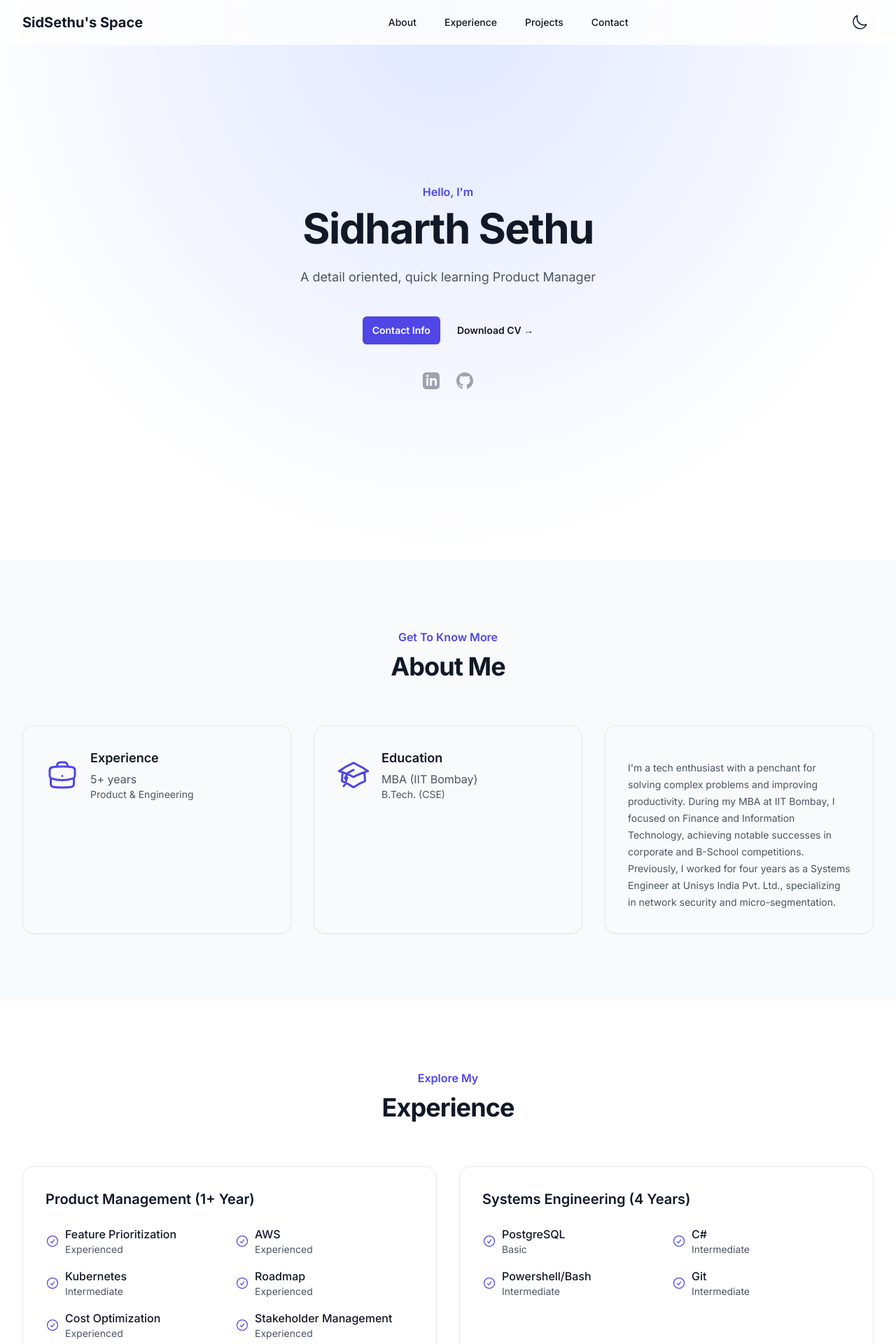
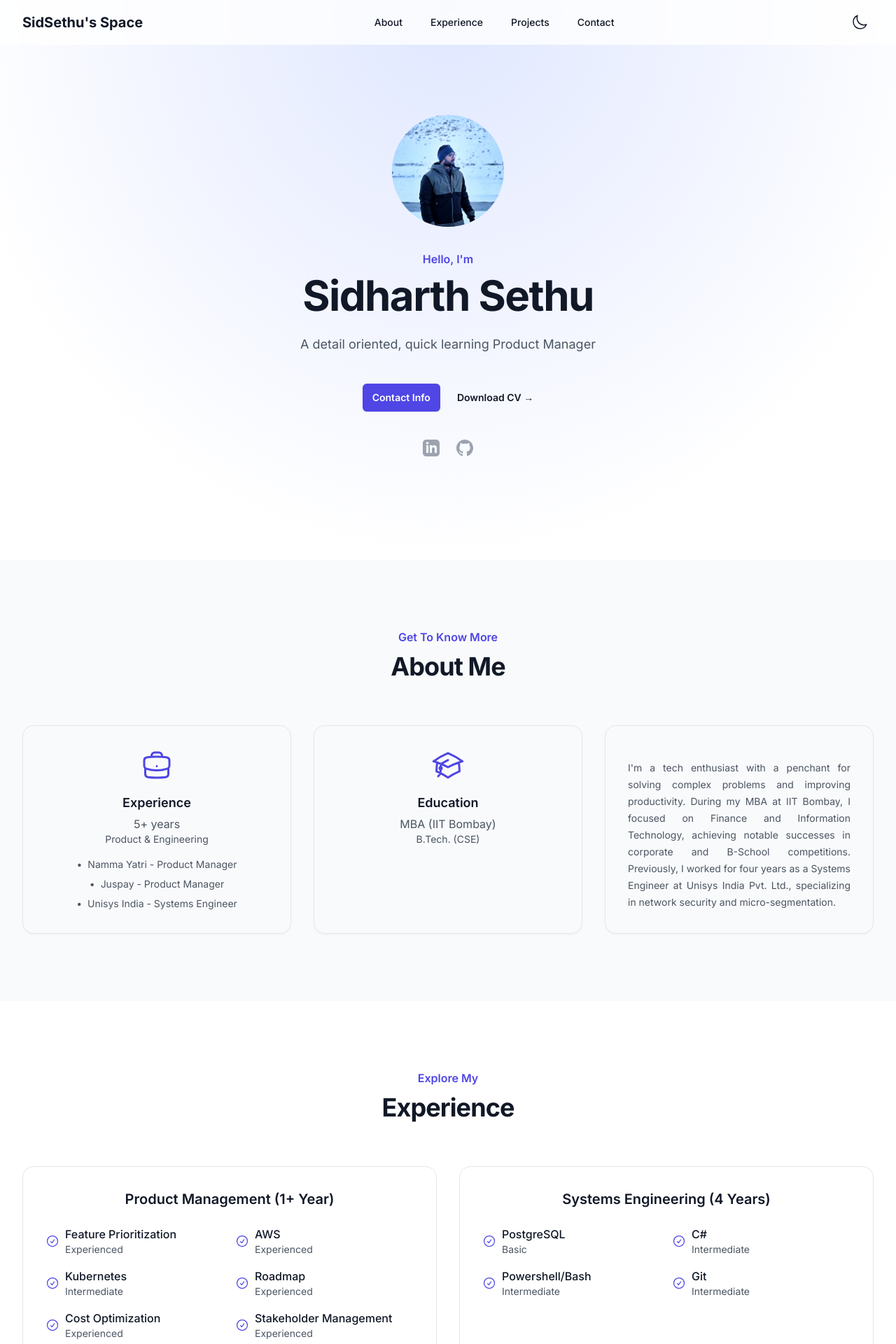
Before and after one commit to sidsethu/PersonalSite, a Next.js app: page / in a window 1280 px wide. Shown: the top 1920 px of the page at 70% size. Built offline with nearby package versions, Linux system fonts and the light colour scheme.

Commit message:
More Fixes

```diff
--- a/src/app/page.tsx
+++ b/src/app/page.tsx
@@ -1,7 +1,7 @@
 import { Hero } from '@/components/Hero'
 import { About } from '@/components/About'
 import { Experience } from '@/components/Experience'
-import { Projects } from '@/components/Projects'
+// import { Projects } from '@/components/Projects'
 import { Contact } from '@/components/Contact'
 
 export default function Home() {
@@ -10,7 +10,7 @@ export default function Home() {
       <Hero />
       <About />
       <Experience />
-      <Projects />
+      {/* <Projects /> */}
       <Contact />
     </main>
   )
--- a/src/components/About.tsx
+++ b/src/components/About.tsx
@@ -30,14 +30,28 @@ export function About() {
             viewport={{ once: true }}
             className="relative rounded-2xl border border-gray-200 dark:border-gray-700 p-8 shadow-sm"
           >
-            <div className="flex items-center gap-x-4">
+            <div className="flex flex-col items-center gap-y-4">
               <BriefcaseIcon className="h-12 w-12 text-indigo-600 dark:text-indigo-400" />
-              <div>
+              <div className="text-center">
                 <h3 className="text-lg font-semibold">Experience</h3>
                 <p className="mt-1 text-gray-600 dark:text-gray-400">5+ years</p>
                 <p className="text-sm text-gray-600 dark:text-gray-400">Product & Engineering</p>
               </div>
             </div>
+            <ul className="mt-4 space-y-2 text-sm text-gray-600 dark:text-gray-400 text-center">
+              <li className="flex items-center justify-center">
+                <span className="mr-2">•</span>
+                <span>Namma Yatri - Product Manager</span>
+              </li>
+              <li className="flex items-center justify-center">
+                <span className="mr-2">•</span>
+                <span>Juspay - Product Manager</span>
+              </li>
+              <li className="flex items-center justify-center">
+                <span className="mr-2">•</span>
+                <span>Unisys India - Systems Engineer</span>
+              </li>
+            </ul>
           </motion.div>
 
           <motion.div
@@ -47,9 +61,9 @@ export function About() {
             viewport={{ once: true }}
             className="relative rounded-2xl border border-gray-200 dark:border-gray-700 p-8 shadow-sm"
           >
-            <div className="flex items-center gap-x-4">
+            <div className="flex flex-col items-center gap-y-4">
               <AcademicCapIcon className="h-12 w-12 text-indigo-600 dark:text-indigo-400" />
-              <div>
+              <div className="text-center">
                 <h3 className="text-lg font-semibold">Education</h3>
                 <p className="mt-1 text-gray-600 dark:text-gray-400">MBA (IIT Bombay)</p>
                 <p className="text-sm text-gray-600 dark:text-gray-400">B.Tech. (CSE)</p>
@@ -64,7 +78,7 @@ export function About() {
             viewport={{ once: true }}
             className="relative rounded-2xl border border-gray-200 dark:border-gray-700 p-8 shadow-sm sm:col-span-2 lg:col-span-1"
           >
-            <p className="mt-4 text-gray-600 dark:text-gray-400 text-sm leading-6">
+            <p className="mt-4 text-gray-600 dark:text-gray-400 text-sm leading-6 text-justify">
               I&apos;m a tech enthusiast with a penchant for solving complex problems and improving productivity.
               During my MBA at IIT Bombay, I focused on Finance and Information Technology, achieving notable successes
               in corporate and B-School competitions. Previously, I worked for four years as a Systems Engineer at
--- a/src/components/Contact.tsx
+++ b/src/components/Contact.tsx
@@ -38,7 +38,7 @@ export function Contact() {
           </a>
 
           <a
-            href="https://linkedin.com/in/yourusername"
+            href="https://linkedin.com/in/sidsethu"
             target="_blank"
             rel="noopener noreferrer"
             className="flex items-center space-x-3 text-gray-600 dark:text-gray-400 hover:text-gray-900 dark:hover:text-white transition-colors"
--- a/src/components/Experience.tsx
+++ b/src/components/Experience.tsx
@@ -46,8 +46,10 @@ export function Experience() {
             viewport={{ once: true }}
             className="rounded-2xl border border-gray-200 dark:border-gray-700 p-8"
           >
-            <h4 className="text-xl font-semibold mb-6">Product Management (1+ Year)</h4>
-            <div className="grid grid-cols-1 sm:grid-cols-2 gap-4">
+            <div className="text-center">
+              <h4 className="text-xl font-semibold mb-6">Product Management (1+ Year)</h4>
+            </div>
+            <div className="grid grid-cols-2 gap-4">
               {productSkills.map((skill) => (
                 <div key={skill.name} className="flex items-center gap-x-2">
                   <CheckCircleIcon className="h-5 w-5 text-indigo-600 dark:text-indigo-400" />
@@ -67,8 +69,10 @@ export function Experience() {
             viewport={{ once: true }}
             className="rounded-2xl border border-gray-200 dark:border-gray-700 p-8"
           >
-            <h4 className="text-xl font-semibold mb-6">Systems Engineering (4 Years)</h4>
-            <div className="grid grid-cols-1 sm:grid-cols-2 gap-4">
+            <div className="text-center">
+              <h4 className="text-xl font-semibold mb-6">Systems Engineering (4 Years)</h4>
+            </div>
+            <div className="grid grid-cols-2 gap-4">
               {engineeringSkills.map((skill) => (
                 <div key={skill.name} className="flex items-center gap-x-2">
                   <CheckCircleIcon className="h-5 w-5 text-indigo-600 dark:text-indigo-400" />
--- a/src/components/Header.tsx
+++ b/src/components/Header.tsx
@@ -15,13 +15,13 @@ export function Header() {
     <header className="fixed top-0 left-0 right-0 z-50 bg-white/80 backdrop-blur-sm dark:bg-gray-900/80">
       <nav className="mx-auto max-w-7xl px-4 sm:px-6 lg:px-8">
         <div className="flex h-16 items-center justify-between">
-          <div className="flex-shrink-0">
+          <div className="flex-shrink-0 pr-4">
             <Link href="/" className="text-xl font-bold">
               SidSethu&apos;s Space
             </Link>
           </div>
-          <div className="hidden md:block">
-            <div className="ml-10 flex items-center space-x-4">
+          <div className="hidden md:flex md:flex-1 md:justify-center">
+            <div className="flex items-center space-x-4">
               {navigation.map((item) => (
                 <Link
                   key={item.name}
@@ -33,7 +33,7 @@ export function Header() {
               ))}
             </div>
           </div>
-          <div className="flex items-center">
+          <div className="flex items-center pl-4">
             <ThemeToggle />
           </div>
         </div>
--- a/src/components/Hero.tsx
+++ b/src/components/Hero.tsx
@@ -2,6 +2,7 @@
 
 import { motion } from 'framer-motion'
 import Link from 'next/link'
+import Image from 'next/image'
 
 export function Hero() {
   return (
@@ -13,6 +14,17 @@ export function Hero() {
           animate={{ opacity: 1, y: 0 }}
           transition={{ duration: 0.5 }}
         >
+          <div className="flex justify-center mb-8">
+            <div className="relative h-32 w-32 sm:h-40 sm:w-40">
+              <Image
+                src="/profile.jpg"
+                alt="Sidharth Sethu"
+                className="rounded-full object-cover"
+                fill
+                priority
+              />
+            </div>
+          </div>
           <h2 className="text-base font-semibold leading-7 text-indigo-600 dark:text-indigo-400">
             Hello, I&apos;m
           </h2>
@@ -38,7 +50,7 @@ export function Hero() {
           </div>
           <div className="mt-10 flex justify-center space-x-6">
             <a
-              href="https://linkedin.com/in/yourusername"
+              href="https://linkedin.com/in/sidsethu"
               target="_blank"
               rel="noopener noreferrer"
               className="text-gray-400 hover:text-gray-500 dark:hover:text-gray-300"
@@ -49,7 +61,7 @@ export function Hero() {
               </svg>
             </a>
             <a
-              href="https://github.com/yourusername"
+              href="https://github.com/sidsethu"
               target="_blank"
               rel="noopener noreferrer"
               className="text-gray-400 hover:text-gray-500 dark:hover:text-gray-300"
```
Also changed, not shown: public/profile.jpg (added).
